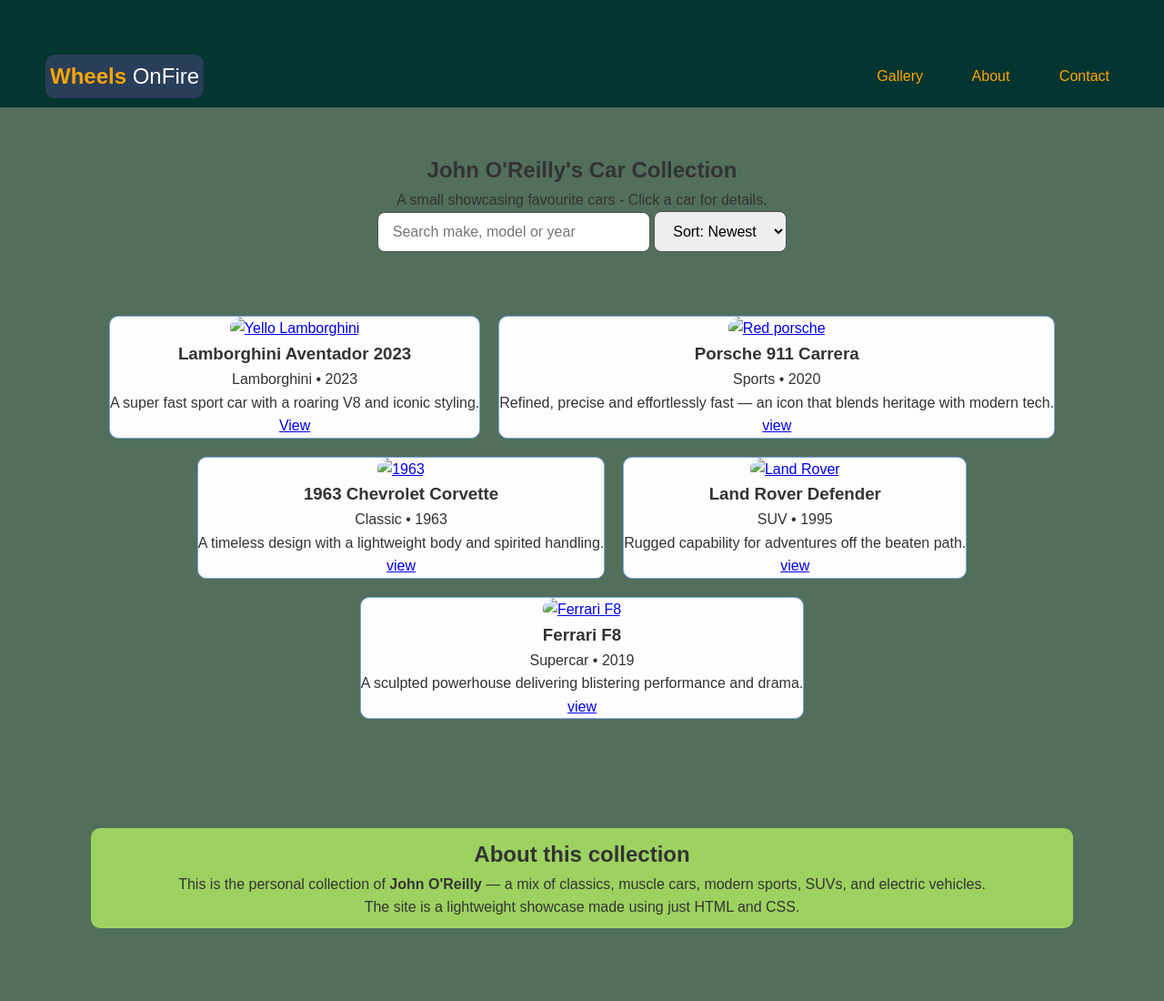
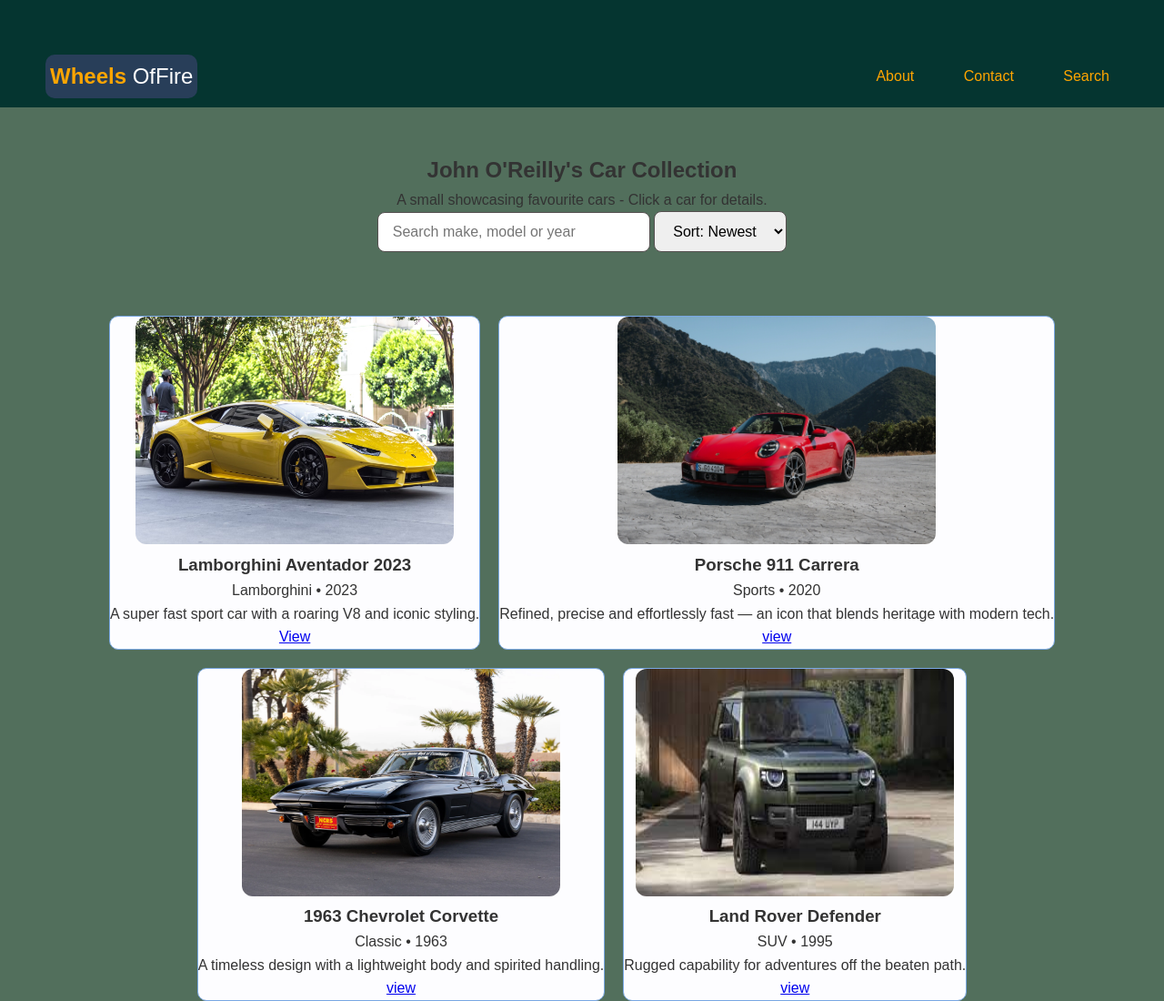
Before and after one commit to Eli-Eh/WheelsOfFireWebsite, a plain HTML site: page site/index.html in a window 1280 px wide. Shown: the top 1100 px of the page at 91% size. Drawn offline with Linux system fonts and the light colour scheme; files that its build step writes are made by us from their sources.

Commit message:
Update index.html
fixed references

```diff
--- a/site/index.html
+++ b/site/index.html
@@ -3,18 +3,18 @@
 <head>
     <meta charset="UTF-8">
     <meta name="viewport" content="width=device-width, initial-scale=1.0">
-    <title>Wheels On Fire</title>
-    <link rel="StyleSheet" href="style/style1.css">
+    <title>Wheels Of Fire</title>
+    <link rel="StyleSheet" href="style1.css">
 
 </head>
 <body>
 <header class="site-header">
     <div class="container header-inner">
-        <a class="logo" href=" ">Wheels<span> OnFire</span></a>
+        <a class="logo">Wheels<span> OfFire</span></a>
         <nav class="nav">
-            <a href=" ">Gallery</a>
-            <a href="">About</a>
-            <a href=" ">Contact</a>
+            <a href="about.html">About</a>
+            <a href="contact.html">Contact</a>
+            <a> Search</a>
 
         </nav>
 
@@ -41,7 +41,7 @@
     <section id="gallery" class="container gallery">
         <article class="card">
             <a href=" " class="card-media">
-                <img  class ="sizecar" src="style/photo-1511919884226-fd3cad34687c.avif" alt="Yello Lamborghini">
+                <img  class ="sizecar" src="img/photo-1511919884226-fd3cad34687c.avif" alt="Yellow Lamborghini">
             </a>
             <div class="card-body">
                     <h3>Lamborghini Aventador 2023 </h3>
@@ -56,7 +56,7 @@
         <article class="card">
 
             <a href=" " class="card-media">
-                <img  class ="sizecar"src="style/Porsche911CarreraCabriolet0824.jpg" alt="Red porsche">
+                <img  class ="sizecar"src="img/Porsche911CarreraCabriolet0824.jpg" alt="Red porsche">
 
             </a>
             <div class="card-body">
@@ -73,7 +73,7 @@
         <article class="card">
 
             <a href=" " class="card-media">
-                <img class ="sizecar" src="style/1963_chevrolet_corvette-coupe_BaT-1963-Black-Split-Window-Corvette-with-1-Owner-114-05051.webp" alt="1963">
+                <img class ="sizecar" src="img/1963_chevrolet_corvette-coupe_BaT-1963-Black-Split-Window-Corvette-with-1-Owner-114-05051.webp" alt="1963">
 
             </a>
             <div class="card-body">
@@ -90,7 +90,7 @@
         <article class="card">
 
             <a href=" " class="card-media">
-                <img class="sizecar"src="style/images.jpeg" alt="Land Rover">
+                <img class="sizecar"src="img/images.jpeg" alt="Land Rover">
 
             </a>
             <div class="card-body">
@@ -106,7 +106,7 @@
         <article class="card">
 
             <a href=" " class="card-media">
-                <img class="sizecar" src="style/images (1).jpeg" alt="Ferrari F8">
+                <img class="sizecar" src="img/images (1).jpeg" alt="Ferrari F8">
 
             </a>
             <div class="card-body">
@@ -126,6 +126,7 @@
         <p>This is the personal collection of <strong>John O'Reilly</strong> — a mix of classics, muscle cars, modern sports, SUVs, and electric vehicles.<br> The site is a lightweight showcase made using just HTML and CSS.</p>
     </section>
     </main>
+
     <footer id="contact" class="site-footer">
         <div class="container">
             <p>© <span id="year">2025</span> Wheels On Fire — Collection of John O'Reilly</p>
```
Lines whose indentation alone changed are shown as unchanged.
